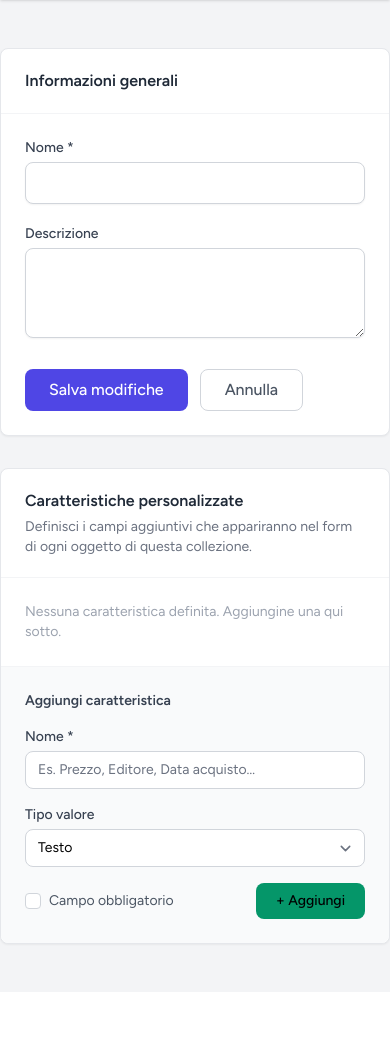
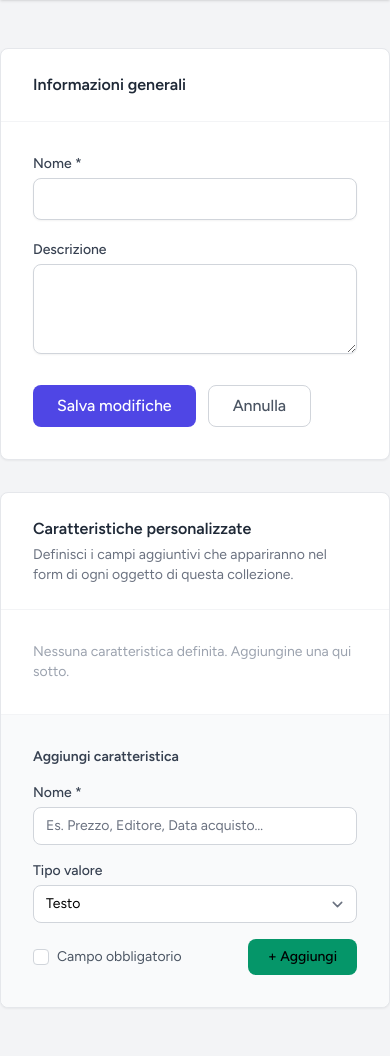
Before and after one commit to MirkoVentura/laravel_auth_example, a Laravel app: template resources/views/collections/edit.blade.php in a window 390 px wide. Shown: the part 138-1194 px from the top of the page. Before the commit the page ends 1084 px from the top, so only its background shows below. Run offline with Laravel 12, Linux system fonts and the light colour scheme; the template is opened without the code that fills it, so the values that code supplies are empty; style sheets or scripts are compiled from the project's sources.

Commit message:
collections/edit: two-column layout on desktop with p-8 padding
- max-w-2xl → max-w-5xl to fit two columns
- Wrap cards in grid-cols-1 / lg:grid-cols-2 gap-8 items-start
  (stacked on mobile, side by side on desktop)
- Increase inner padding to p-8 / px-8 throughout both cards

https://claude.ai/code/session_01HFwrDdYqM85WfYsmoJxGMQ

```diff
--- a/resources/views/collections/edit.blade.php
+++ b/resources/views/collections/edit.blade.php
@@ -9,15 +9,17 @@
     </x-slot>
 
     <div class="py-12">
-        <div class="max-w-2xl mx-auto sm:px-6 lg:px-8 space-y-8">
+        <div class="max-w-5xl mx-auto sm:px-6 lg:px-8">
             @include('partials.flash')
+
+            <div class="grid grid-cols-1 lg:grid-cols-2 gap-8 items-start">
 
             {{-- SEZIONE 1: Nome e descrizione --}}
             <div class="bg-white rounded-lg shadow-sm border border-gray-200">
-                <div class="px-6 py-5 border-b border-gray-100">
+                <div class="px-8 py-6 border-b border-gray-100">
                     <h3 class="font-semibold text-gray-800">Informazioni generali</h3>
                 </div>
-                <div class="px-6 py-6">
+                <div class="p-8">
                     <form method="POST" action="{{ route('collections.update', $collection) }}">
                         @csrf @method('PATCH')
 
@@ -49,7 +51,7 @@
 
             {{-- SEZIONE 2: Caratteristiche personalizzate --}}
             <div class="bg-white rounded-lg shadow-sm border border-gray-200">
-                <div class="px-6 py-5 border-b border-gray-100">
+                <div class="px-8 py-6 border-b border-gray-100">
                     <h3 class="font-semibold text-gray-800">Caratteristiche personalizzate</h3>
                     <p class="text-sm text-gray-500 mt-1">
                         Definisci i campi aggiuntivi che appariranno nel form di ogni oggetto di questa collezione.
@@ -60,7 +62,7 @@
                 @if ($collection->attributes->isNotEmpty())
                     <ul class="divide-y divide-gray-100">
                         @foreach ($collection->attributes as $attr)
-                            <li class="px-6 py-4">
+                            <li class="px-8 py-5">
                                 {{-- Riga di visualizzazione --}}
                                 <div class="flex items-center justify-between" id="view-{{ $attr->id }}">
                                     <div class="flex items-center gap-3">
@@ -128,13 +130,13 @@
                         @endforeach
                     </ul>
                 @else
-                    <div class="px-6 py-6 text-sm text-gray-400">
+                    <div class="px-8 py-8 text-sm text-gray-400">
                         Nessuna caratteristica definita. Aggiungine una qui sotto.
                     </div>
                 @endif
 
                 {{-- Form aggiungi nuova caratteristica --}}
-                <div class="px-6 py-6 border-t border-gray-100 bg-gray-50 rounded-b-lg">
+                <div class="px-8 py-8 border-t border-gray-100 bg-gray-50 rounded-b-lg">
                     <h4 class="text-sm font-semibold text-gray-700 mb-4">Aggiungi caratteristica</h4>
                     <form method="POST" action="{{ route('collection-attributes.store', $collection) }}"
                         onkeydown="return event.key !== 'Enter'">
@@ -168,6 +170,7 @@
                 </div>
             </div>
 
+            </div>{{-- fine grid --}}
         </div>
     </div>
 
```
